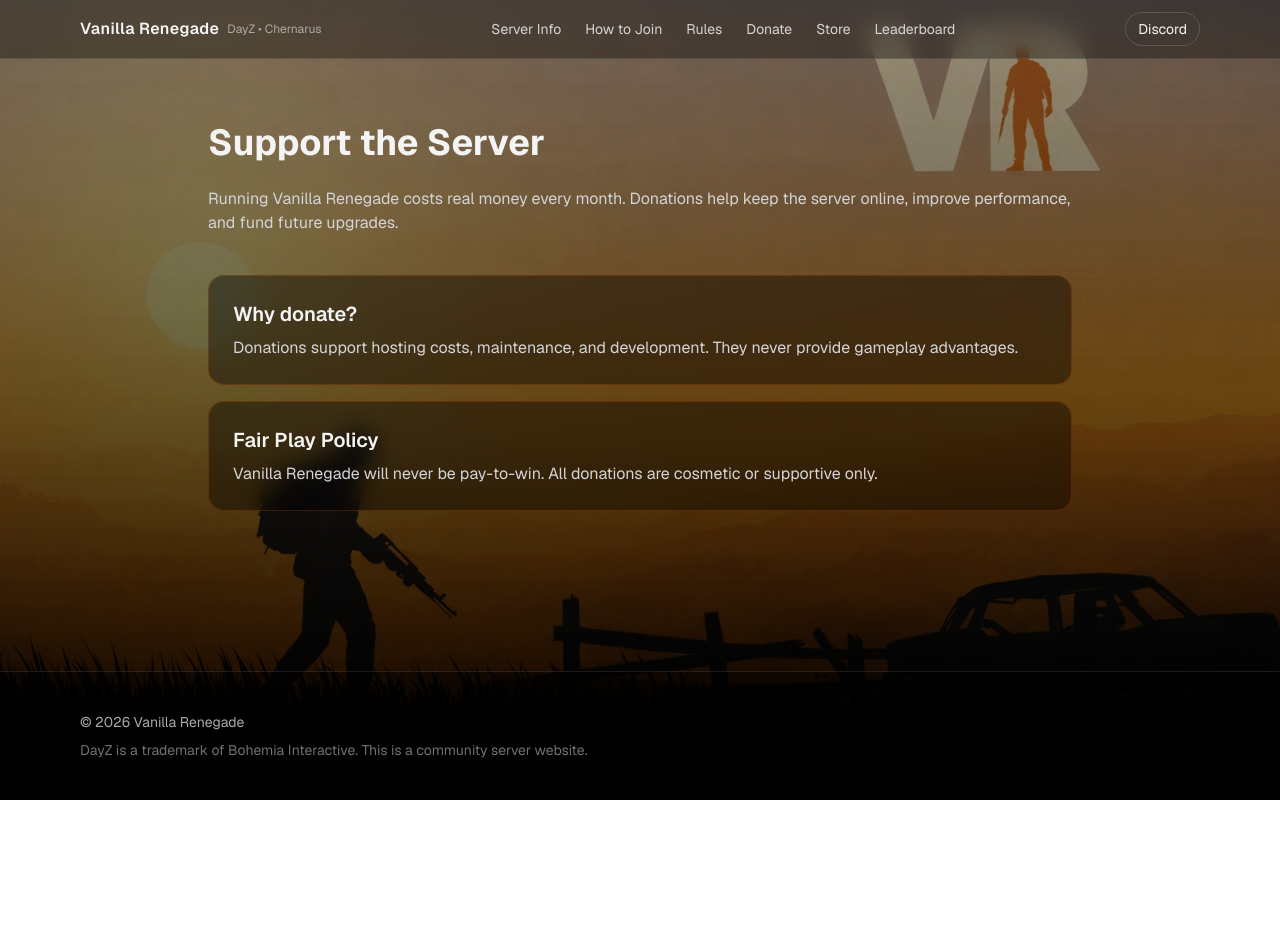
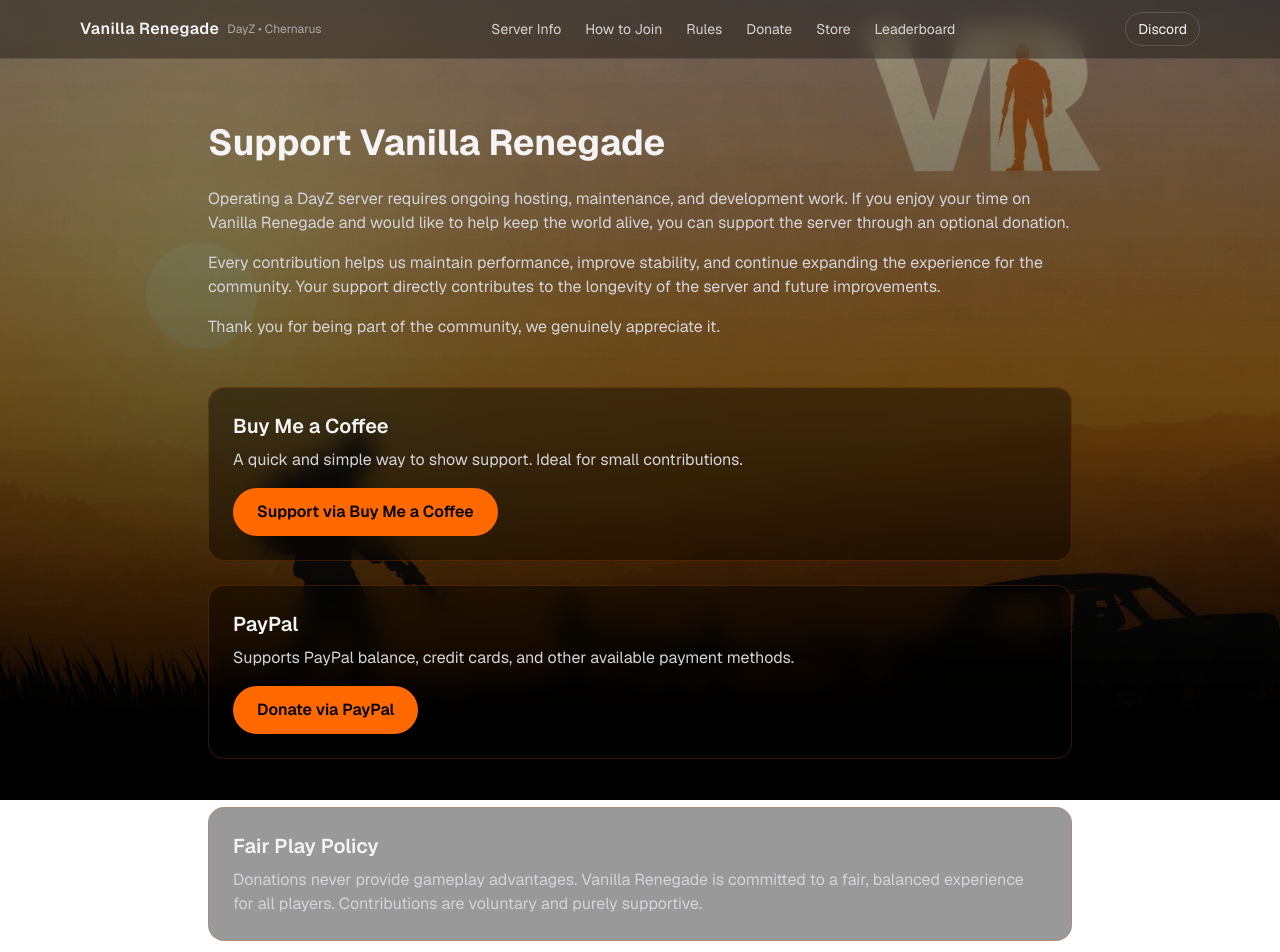
Before and after one commit to VR-Dayz/vanilla-renegade-site, a Next.js app: page /donate in a window 1280 px wide. Shown: the top 952 px of the page. Before the commit the page ends 800 px from the top, so only its background shows below. Built offline with nearby package versions, Linux system fonts and the light colour scheme.

Commit message:
Update page.tsx

```diff
--- a/src/app/donate/page.tsx
+++ b/src/app/donate/page.tsx
@@ -1,29 +1,79 @@
 export default function Donate() {
   return (
     <main className="mx-auto max-w-4xl px-4 py-16 text-zinc-100">
-      <h1 className="text-4xl font-bold">Support the Server</h1>
+      <h1 className="text-4xl font-bold">Support Vanilla Renegade</h1>
 
       <p className="mt-6 text-zinc-300">
-        Running Vanilla Renegade costs real money every month. Donations help
-        keep the server online, improve performance, and fund future upgrades.
+        Operating a DayZ server requires ongoing hosting, maintenance, and development work.
+        If you enjoy your time on Vanilla Renegade and would like to help keep the world alive,
+        you can support the server through an optional donation.
       </p>
 
-      <div className="mt-10 space-y-4">
+      <p className="mt-4 text-zinc-300">
+        Every contribution helps us maintain performance, improve stability, and continue
+        expanding the experience for the community. Your support directly contributes to the
+        longevity of the server and future improvements.
+      </p>
+
+      <p className="mt-4 text-zinc-300">
+        Thank you for being part of the community, we genuinely appreciate it.
+      </p>
+
+      {/* Donation Options */}
+      <div className="mt-12 space-y-6">
+
+        {/* Buy Me a Coffee */}
         <div className="bg-black/40 border border-orange-500/20 backdrop-blur-md p-6 rounded-2xl">
-          <h2 className="text-xl font-semibold">Why donate?</h2>
+          <h2 className="text-xl font-semibold">Buy Me a Coffee</h2>
           <p className="mt-2 text-zinc-300">
-            Donations support hosting costs, maintenance, and development.
-            They never provide gameplay advantages.
+            A quick and simple way to show support. Ideal for small contributions.
           </p>
+
+          <a
+            href="https://buymeacoffee.com/vanillarenegade"
+            target="_blank"
+            rel="noopener noreferrer"
+            className="inline-block mt-4 rounded-full bg-orange-500 hover:bg-orange-400 text-black px-6 py-3 font-semibold transition"
+          >
+            Support via Buy Me a Coffee
+          </a>
         </div>
 
+        {/* PayPal */}
         <div className="bg-black/40 border border-orange-500/20 backdrop-blur-md p-6 rounded-2xl">
-          <h2 className="text-xl font-semibold">Fair Play Policy</h2>
+          <h2 className="text-xl font-semibold">PayPal</h2>
           <p className="mt-2 text-zinc-300">
-            Vanilla Renegade will never be pay-to-win. All donations are
-            cosmetic or supportive only.
+            Supports PayPal balance, credit cards, and other available payment methods.
           </p>
+
+          <a
+            href="https://www.paypal.com/donate/?hosted_button_id=WAHEZG98JQP7G"
+            target="_blank"
+            rel="noopener noreferrer"
+            className="inline-block mt-4 rounded-full bg-orange-500 hover:bg-orange-400 text-black px-6 py-3 font-semibold transition"
+          >
+            Donate via PayPal
+          </a>
         </div>
+
+      </div>
+
+      {/* Fairness Notice */}
+      <div className="mt-12 bg-black/40 border border-orange-500/20 backdrop-blur-md p-6 rounded-2xl">
+        <h2 className="text-xl font-semibold">Fair Play Policy</h2>
+        <p className="mt-2 text-zinc-300">
+          Donations never provide gameplay advantages. Vanilla Renegade is committed to a fair,
+          balanced experience for all players. Contributions are voluntary and purely supportive.
+        </p>
+      </div>
+
+      {/* Bohemia Disclaimer */}
+      <div className="mt-12 text-sm text-zinc-400">
+        <p>
+          Vanilla Renegade is not affiliated with or endorsed by Bohemia Interactive.
+          This server operates under the Bohemia Interactive Monetization Rules.
+          All donations are optional and do not grant gameplay advantages or pay-to-win benefits.
+        </p>
       </div>
     </main>
   );
```
